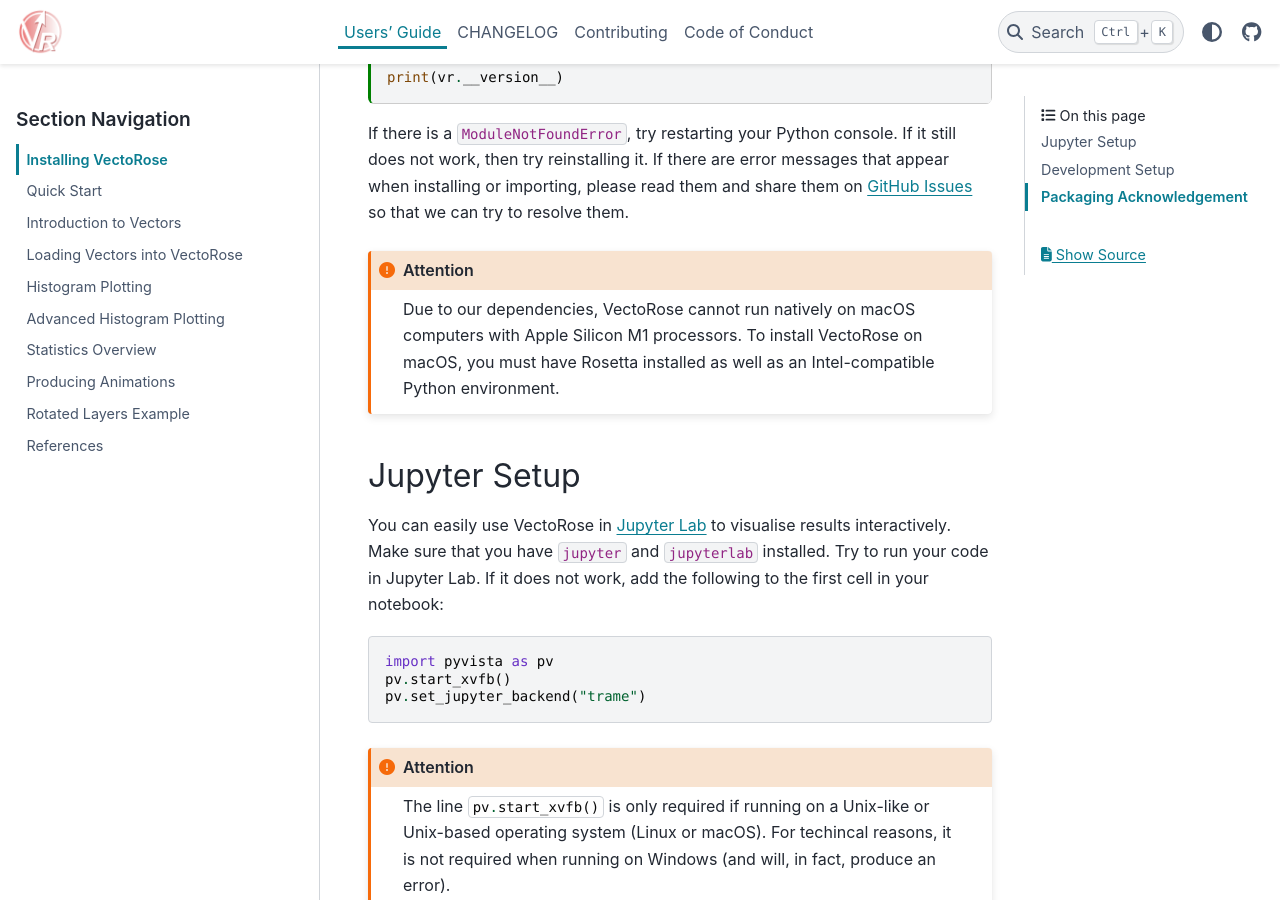
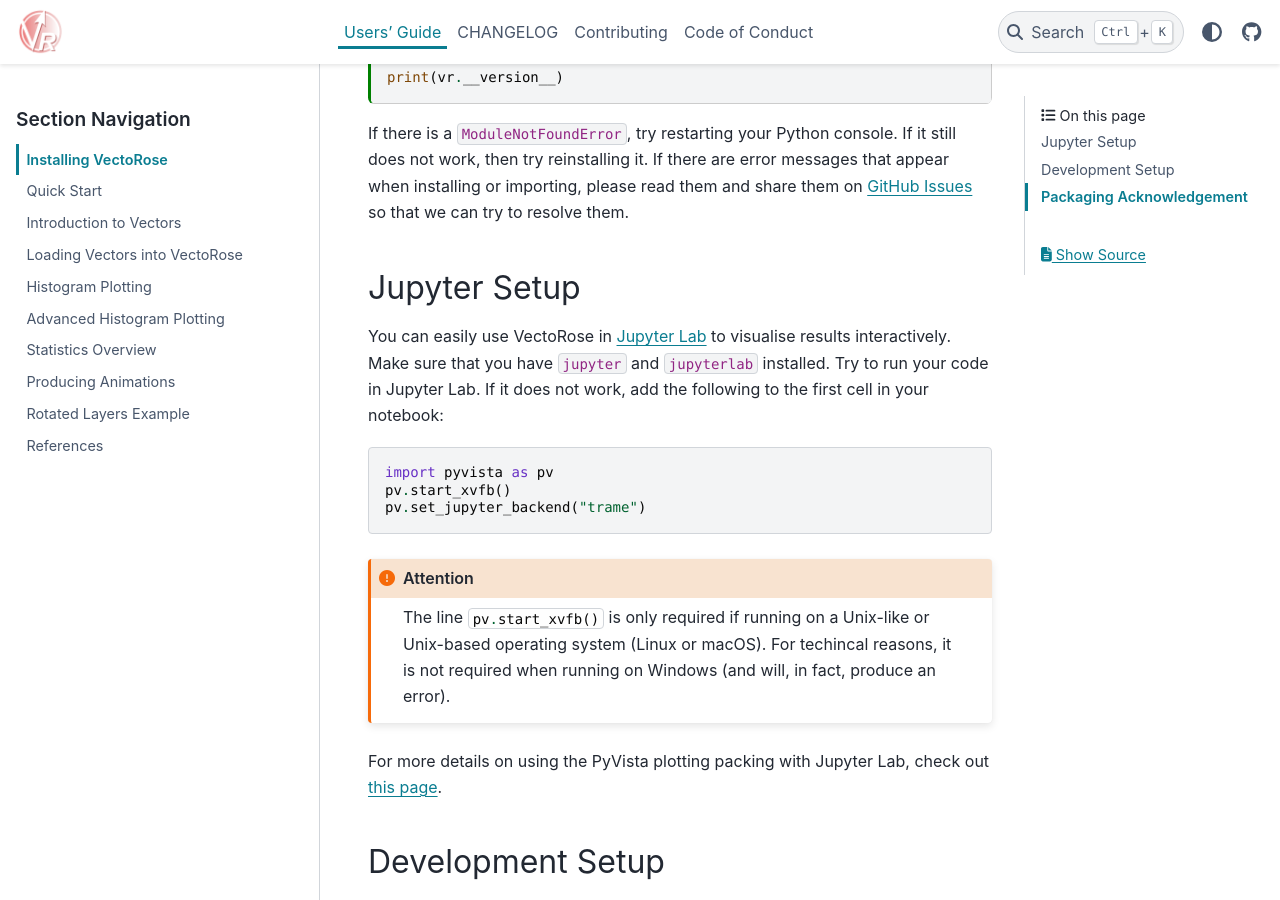
Before and after one commit to bzrudski/vectorose, a Sphinx documentation site: the page built from docs/users_guide/installation.md, in a window 1280 px wide and 900 px high, scrolled down 473 px. Built offline with Sphinx 7.4.7 and the PyData theme 0.15.4, drawn with Linux system fonts in a browser that asks for light colours; pages that are not in the unit, such as notebooks, are missing from menus; cross-references to code outside the pages are shown as plain code.

Commit message:
docs: remove M1 warning.

````diff
--- a/docs/users_guide/installation.md
+++ b/docs/users_guide/installation.md
@@ -36,12 +36,6 @@ it still does not work, then try reinstalling it. If there are error
 messages that appear when installing or importing, please read them and
 share them on [GitHub Issues](https://github.com/bzrudski/vectorose/issues)
 so that we can try to resolve them.
-
-```{attention}
-Due to our dependencies, VectoRose cannot run natively on macOS computers
-with Apple Silicon M1 processors. To install VectoRose on macOS, you must
-have Rosetta installed as well as an Intel-compatible Python environment.
-```
 
 ## Jupyter Setup
 
````
